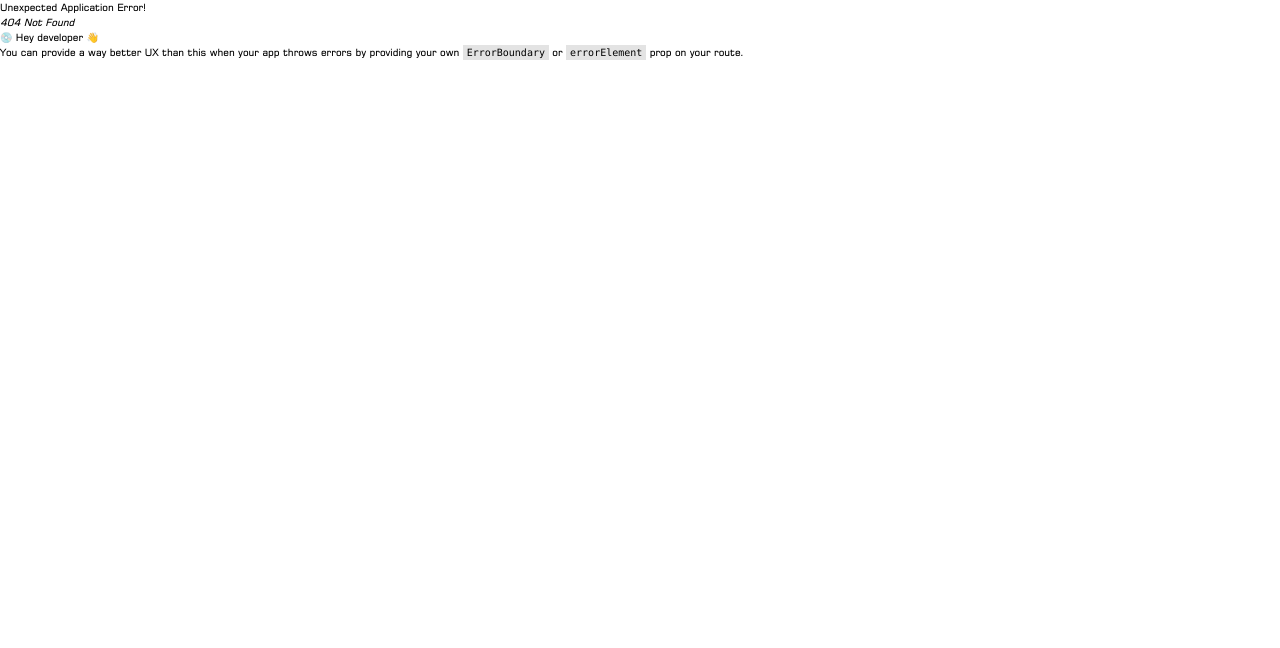
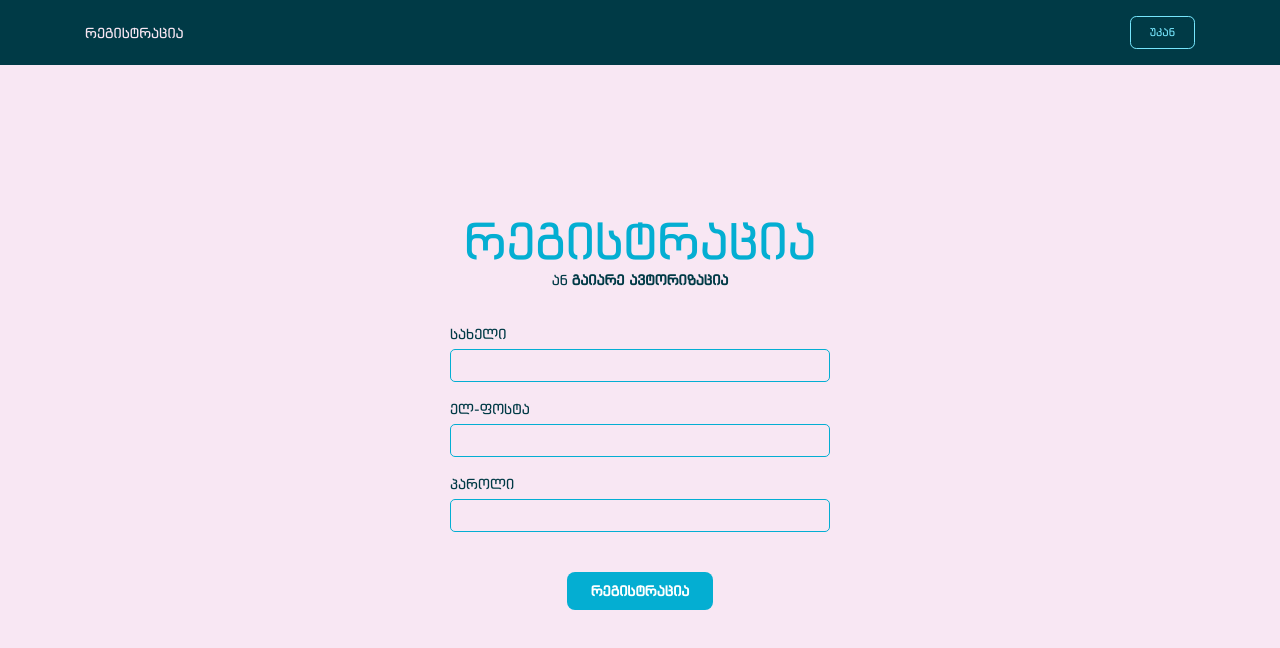
Before and after one commit to Nikoloz8/ice-cream-factory-app, a React (Vite) app: page /login_register/register in a window 1280 px wide. Before the commit this address had no page. Shown: the top 648 px of the page. Built offline with nearby package versions, Linux system fonts and the light colour scheme.

Commit message:
change signIn/signUp logic

```diff
--- a/package.json
+++ b/package.json
@@ -11,6 +11,7 @@
   },
   "dependencies": {
     "@tailwindcss/vite": "^4.1.10",
+    "axios": "^1.10.0",
     "chart.js": "^4.4.9",
     "react": "^19.1.0",
     "react-chartjs-2": "^5.3.0",
--- a/src/components/Landing/AdvertismentSection.tsx
+++ b/src/components/Landing/AdvertismentSection.tsx
@@ -1,4 +1,4 @@
-export default function AdvertismentSection({ setShowRoleOptions }: { setShowRoleOptions: React.Dispatch<React.SetStateAction<boolean>> }) {
+export default function AdvertismentSection() {
     return (
         <section className="flex gap-[20px] mt-[60px] items-center">
             <div className="w-[560px] flex flex-col gap-[32px]">
@@ -7,7 +7,7 @@ export default function AdvertismentSection({ setShowRoleOptions }: { setShowRol
                 </h1>
                 <div className="flex flex-col gap-[16px] w-[420px] items-start">
                     <p className="text-[1.6rem] font-[400] text-[rgba(0,31,37,1)] leading-[100%]">ჩვენ ვქმნით ნაყინს, რომელიც არა მხოლოდ სიამოვნებას გაძლევს, არამედ თბილ ისტორიასაც მოგიყვება — ბუნებრივი ინგრედიენტებით და სიყვარულით შექმნილი.</p>
-                    <button onClick={() => setShowRoleOptions(true)} className="p-[18.5px_26px] border-[1px] border-solid border-[rgba(4,174,210,1)] font-[900] text-[1.6rem] leading-[100%] rounded-[8px] cursor-pointer text-[rgba(4,174,210,1)]">შესვლა სისტემაში</button>
+                    <button className="p-[18.5px_26px] border-[1px] border-solid border-[rgba(4,174,210,1)] font-[900] text-[1.6rem] leading-[100%] rounded-[8px] cursor-pointer text-[rgba(4,174,210,1)]">შესვლა სისტემაში</button>
                 </div>
             </div>
             <img src="/images/landingIcons/Group 40747.svg" alt="" />
--- a/src/components/Landing/Header.tsx
+++ b/src/components/Landing/Header.tsx
@@ -1,6 +1,10 @@
-export default function Header({ setShowRoleOptions }: { setShowRoleOptions: React.Dispatch<React.SetStateAction<boolean>> }) {
+import { useNavigate } from "react-router-dom"
+
+export default function Header() {
 
     const nav = ["ისტორია", "გაყიდვების წერტილები", "კონტაქტი"]
+
+    const navigate = useNavigate()
 
     return (
         <header className="flex items-center justify-center w-[100%] p-[16px_64px] bg-[rgba(0,21,25,1)] ">
@@ -19,7 +23,7 @@ export default function Header({ setShowRoleOptions }: { setShowRoleOptions: Rea
                             {e}
                         </a>
                     })}
-                    <button onClick={() => setShowRoleOptions(true)} className="p-[12px_24px] cursor-pointer bg-gradient-to-b from-[#036073] to-[#05b4d9] font-[900] text-[1.4rem] leading-[100%] text-[#FFFFFF] border-[0.7px] border-solid border-[rgb(118,229,252)] rounded-[27px]">
+                    <button onClick={() => navigate("/login_register/login")} className="p-[12px_24px] cursor-pointer bg-gradient-to-b from-[#036073] to-[#05b4d9] font-[900] text-[1.4rem] leading-[100%] text-[#FFFFFF] border-[0.7px] border-solid border-[rgb(118,229,252)] rounded-[27px]">
                         შესვლა
                     </button>
                 </nav>
--- a/src/components/Login&RegisterLayout/Button.tsx
+++ b/src/components/Login&RegisterLayout/Button.tsx
@@ -1,4 +1,7 @@
 export default function Button({ value }: { value: string }) {
+
+
+
     return (
         <div className="flex justify-center w-[100%]">
             <button className="p-[12px_24px] font-[900] text-[1.4rem] leading-[100%] text-[rgba(255,255,255,1)] bg-[rgba(4,174,210,1)] cursor-pointer rounded-[8px]">
--- a/src/components/Login&RegisterLayout/Register&LoginForm.tsx
+++ b/src/components/Login&RegisterLayout/Register&LoginForm.tsx
@@ -1,4 +1,4 @@
-import { useOutletContext } from 'react-router-dom'
+import { useLocation, useOutletContext } from 'react-router-dom'
 import type { TFormFunctions } from '../../types'
 import tailwind from '../../styles/tailwind'
 
@@ -8,12 +8,19 @@ export default function RegisterLoginForm() {
 
     const { register } = useOutletContext<TFormFunctions>()
     const { inputStyle, F1 } = tailwind()
+    const location = useLocation()
 
     return (
         <form action="" onSubmit={(e) => e.preventDefault} className="flex flex-col gap-[20px]">
+            {location.pathname.includes("/login_register/register") ?
+                <div className="flex flex-col gap-[8px]">
+                    <label htmlFor="name" className={`${F1} text-[rgba(0,58,70,1)]!`}>სახელი</label>
+                    <input type="text" id="name" className={`${inputStyle}`} {...register("name")} />
+                </div> : undefined
+            }
             <div className="flex flex-col gap-[8px]">
-                <label htmlFor="emailOrNumber" className={`${F1} text-[rgba(0,58,70,1)]!`}>ელ-ფოსტა/ტელეფონის ნომერი</label>
-                <input type="text" id="emailOrNumber" className={`${inputStyle}`} {...register("emailOrPhone")} />
+                <label htmlFor="email" className={`${F1} text-[rgba(0,58,70,1)]!`}>ელ-ფოსტა</label>
+                <input type="text" id="email" className={`${inputStyle}`} {...register("email")} />
             </div>
             <div className="flex flex-col gap-[8px]">
                 <label htmlFor="password" className={`${F1} text-[rgba(0,58,70,1)]!`}>პაროლი</label>
--- a/src/components/Login&RegisterLayout/TextContent.tsx
+++ b/src/components/Login&RegisterLayout/TextContent.tsx
@@ -1,6 +1,11 @@
+import { useLocation, useNavigate} from "react-router-dom";
 import type { TTextContent } from "../../types";
 
-export default function TextContent({title, value} : TTextContent) {
+export default function TextContent({ title, value }: TTextContent) {
+
+    const navigate = useNavigate()
+    const location = useLocation()
+
     return (
         <div>
             <h1 className="text-[5rem] leading-[100%] text-[rgba(4,174,210,1)] text-center font-[400]">
@@ -8,7 +13,13 @@ export default function TextContent({title, value} : TTextContent) {
             </h1>
             <h4 className="text-[1.4rem] mt-[8px] flex gap-[4px] font-[700] leading-[100%] text-[rgba(0,58,70,1)] justify-center">
                 <span className="font-[300]">ან</span>
-                <a className="hover:underline cursor-pointer">{value}</a>
+                <a href="#" className="hover:underline cursor-pointer" onClick={() => {
+                    if (location.pathname.includes("/login_register/login")) {
+                        navigate(`/login_register/register`)
+                    } else if (location.pathname.includes("/login_register/register")) {
+                        navigate(`/login_register/login`)
+                    }
+                }}>{value}</a>
             </h4>
         </div>
     )
--- a/src/components/ManagmentLayout/Header.tsx
+++ b/src/components/ManagmentLayout/Header.tsx
@@ -1,17 +1,16 @@
-import { useMatch, useNavigate } from "react-router-dom";
-import index from "../../utils";
+import { useLocation, useNavigate } from "react-router-dom";
 
 export default function Header() {
 
-    const { getRole } = index()
 
     const navigate = useNavigate()
+    const location = useLocation()
 
     return (
         <header className="flex bg-[rgba(0,58,70,1)] justify-center items-center p-[16px_64px_16px_64px]">
             <div className="flex w-[1110px] items-center justify-between">
-                <h3 className="font-[400] text-[1.4rem] text-[rgba(248,231,243,1)]">{getRole() === "administrator" ? "ადმინისტრატორი" : getRole() === "manager" ? "მენეჯერი" : getRole() === "distributor" ? "დისტრიბუტორი" : getRole() === "sales team" ? "გაყიდვების გუნდი" : ""}</h3>
-                {useMatch(`/login&register/register/${getRole()}`) || useMatch(`/login&register/login/${getRole()}`) ? <button onClick={() => navigate("/")} className={`p-[10px_19px] border-[0.55px] border-solid border-[rgba(118,229,252,1)] cursor-pointer rounded-[6.27px] text-[1.1rem] font-[400] leading-[100%] text-[rgba(118,229,252,1)]`}>უკან</button> : <button onClick={() => {
+                <h3 className="font-[400] text-[1.4rem] text-[rgba(248,231,243,1)]">{location.pathname.includes(`/login_register/register`)? "რეგისტრაცია" : "ავტორიზაცია"}</h3>
+                {location.pathname.includes(`/login_register/register`) || location.pathname.includes(`/login_register/login`) ? <button onClick={() => navigate("/")} className={`p-[10px_19px] border-[0.55px] border-solid border-[rgba(118,229,252,1)] cursor-pointer rounded-[6.27px] text-[1.1rem] font-[400] leading-[100%] text-[rgba(118,229,252,1)]`}>უკან</button> : <button onClick={() => {
                     navigate("/")
                 }} className="p-[9.41px_18.81px] cursor-pointer bg-gradient-to-b from-[#036073] to-[#05b4d9] font-[900] text-[1.1rem] leading-[100%] text-[#FFFFFF] border-[0.55px] border-solid border-[rgb(118,229,252)] rounded-[6.27px]">
                     გამოსვლა
--- a/src/layouts/Login&RegisterLayout.tsx
+++ b/src/layouts/Login&RegisterLayout.tsx
@@ -7,7 +7,8 @@ export default function LoginRegisterLayout() {
 
     const { register, watch, reset } = useForm<TRegisterOrLogin>({
         defaultValues: {
-            emailOrPhone: "",
+            name: "",
+            email: "",
             password: ""
         }
     })
--- a/src/main.tsx
+++ b/src/main.tsx
@@ -71,15 +71,15 @@ const router = createBrowserRouter([
   },
   {
     element: <LoginRegisterLayout />,
-    path: "/login&register",
+    path: "/login_register",
     children: [
       {
         element: <Register />,
-        path: "/login&register/register/:role"
+        path: "/login_register/register"
       },
       {
         element: <Login />,
-        path: "/login&register/login/:role"
+        path: "/login_register/login"
       }
     ]
   }
--- a/src/pages/Landing/Landing.tsx
+++ b/src/pages/Landing/Landing.tsx
@@ -1,55 +1,30 @@
-import { useNavigate } from "react-router-dom"
 import IceCreamCard from "../../components/Landing/IceCreamCard"
 import MissionCard from "../../components/Landing/MissionCard"
 import tailwind from "../../styles/tailwind"
-import { useEffect, useState } from "react"
 import Header from "../../components/Landing/Header"
 import AdvertismentSection from "../../components/Landing/AdvertismentSection"
 
 export default function Landing() {
 
     const addresses = ["თბილისი, პეკინის გამზირი 20", "თბილისი, ვაჟა-ფშაველას გამზირი 45", "ბათუმი, ჭავჭავაძის ქუჩა 12", "ქუთაისი, რუსთაველის ქუჩა 87"]
-    const roles = ["მენეჯერი", "ადმინისტრატორი", "დისტრიბუტორი", "გაყიდვების გუნდი"]
 
-    const returnRoleLink = (role: string) => {
-        return role === "მენეჯერი" ? "manager" : role === "ადმინისტრატორი" ? "administrator" : role === "დისტრიბუტორი" ? "distributor" : role === "გაყიდვების გუნდი" ? "sales team" : undefined
-    }
+    // const roles = ["მენეჯერი", "ადმინისტრატორი", "დისტრიბუტორი", "გაყიდვების გუნდი"]
 
-    const { F4, F1 } = tailwind()
-    const navigate = useNavigate()
+    // const returnRoleLink = (role: string) => {
+    //     return role === "მენეჯერი" ? "manager" : role === "ადმინისტრატორი" ? "administrator" : role === "დისტრიბუტორი" ? "distributor" : role === "გაყიდვების გუნდი" ? "sales team" : undefined
+    // }
 
-    const [showRoleOptions, setShowRoleOptions] = useState(false)
-
-    useEffect(() => {
-        const handleScroll = () => {
-            setShowRoleOptions(false);
-        }
-        window.addEventListener("scroll", handleScroll)
-        return () => {
-            window.removeEventListener("scroll", handleScroll)
-        }
-    }, [])
+    const { F4 } = tailwind()
 
     return (
         <div className="w-[100%] h-[100%] flex flex-col items-center min-h-[100vh] bg-[rgba(248,231,243,1)] relative">
-            <div className={`absolute top-[-250px] ${showRoleOptions ? "top-[100px]" : ""} p-[20px] bg-[rgba(0,21,25,1)] rounded-[12px] transition-all duration-1000`}>
-                <h3 className="font-[900] text-[1.4rem] leading-[100%] text-[rgba(255,255,255,1)]">თქვენი როლი?</h3>
-                <div className="flex flex-col gap-[12px] mt-[17px]">
-                    {roles.map((e, i) => {
-                        return <button key={i} onClick={() => navigate(`/login&register/login/${returnRoleLink(e)}`)} className={`w-[311px] bg-transparent border-[1px] border-solid border-[rgba(4,174,210,1)] p-[6px_10px] rounded-[6px] text-left ${F1} font-[400]! cursor-pointer`}>
-                            {e}
-                        </button>
-                    })}
-
-                </div>
-            </div>
-            <Header setShowRoleOptions={setShowRoleOptions} />
-            <main onClick={() => setShowRoleOptions(false)}>
+            <Header />
+            <main>
                 <div className="w-[1200px] flex flex-col items-center">
 
-                    <AdvertismentSection setShowRoleOptions={setShowRoleOptions} />
+                    <AdvertismentSection />
 
-                    <section onClick={() => setShowRoleOptions(false)} className="p-[100px_90px] mt-[68px] bg-[rgba(0,21,25,1)] rounded-[18px] flex gap-[60px]">
+                    <section className="p-[100px_90px] mt-[68px] bg-[rgba(0,21,25,1)] rounded-[18px] flex gap-[60px]">
 
                         <MissionCard imgSrc="/images/landingIcons/Rectangle 84.svg" value="ნატურალური ინგრედიენტები, მრავალფეროვანი გემოები და გამორჩეული ტექსტურა — ნაყინი, რომელიც სიამოვნებას მოგანიჭებთ." title="ჩვენი პროდუქცია" />
 
--- a/src/pages/Login&Register/Register.tsx
+++ b/src/pages/Login&Register/Register.tsx
@@ -1,4 +1,4 @@
-import Form from "../../components/Login&RegisterLayout/Register&LoginForm"
+import LoginAndRegisterForm from "../../components/Login&RegisterLayout/Register&LoginForm"
 import TextContent from "../../components/Login&RegisterLayout/TextContent"
 import Button from "../../components/Login&RegisterLayout/Button"
 
@@ -9,9 +9,9 @@ export default function Register() {
 
             <TextContent title="რეგისტრაცია" value="გაიარე ავტორიზაცია" />
 
-            <Form />
+            <LoginAndRegisterForm />
 
-            <Button value="რეგისტრაცია"/>
+            <Button value="რეგისტრაცია" />
 
         </div>
     )
--- a/src/types.d.ts
+++ b/src/types.d.ts
@@ -7,7 +7,8 @@ type TInfoCard = {
 }
 
 type TRegisterOrLogin = {
-    emailOrPhone: number | string,
+    name: string
+    email: number | string,
     password: string
 }
 
```
Also changed, not shown: 1 other file (tests, documents, lock files or other folders).
